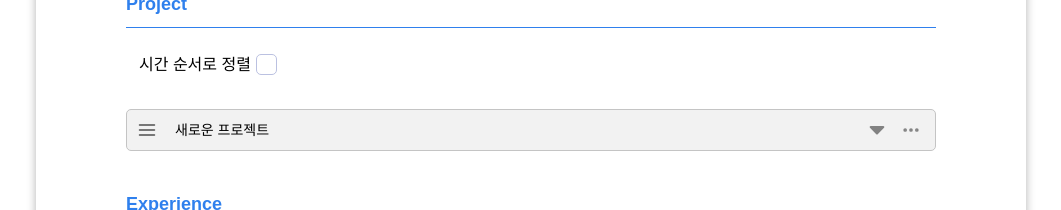
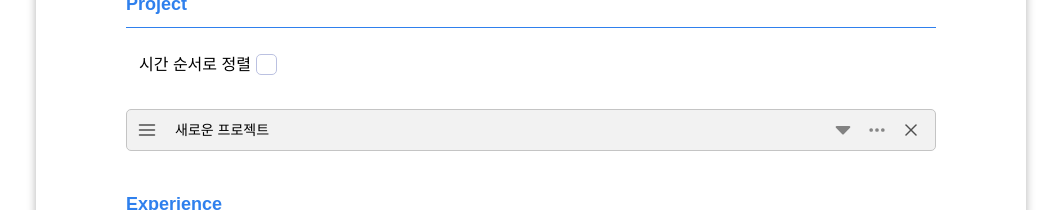
Before and after one commit to weniv/MAKE-RE, a React (Create React App) app: page / in a window 1280 px wide. Shown: the part 1380-1590 px from the top of the page, without its empty margins (109-1170 px from the left). Built offline with nearby package versions, Linux system fonts and the light colour scheme.

Commit message:
feat: 프로젝트 삭제 기능 추가

```diff
--- a/src/components/Project/ProjectInput.jsx
+++ b/src/components/Project/ProjectInput.jsx
@@ -72,7 +72,13 @@ export default function ProjectInput({ resumeData, setResumeData }) {
         {project &&
           project.map((el) => (
             <div className={styles.cont}>
-              <ProjectHeader id={el.id} handleAdd={handleAdd} click={click} />
+              <ProjectHeader
+                id={el.id}
+                handleAdd={handleAdd}
+                click={click}
+                proejct={project}
+                setProject={setProject}
+              />
               {isDrop && dropId == el.id ? (
                 <form id={el.id} className={styles.inputWrap}>
                   <ProjectTitle
--- a/src/components/Project/ProjectInput.module.css
+++ b/src/components/Project/ProjectInput.module.css
@@ -66,11 +66,16 @@ form.inputWrap {
 
 .projectHeader .downBtn {
   background-image: url('/public/images/polygon-down.svg');
-  right: 48px;
+  right: 82px;
 }
 
 .projectHeader .moreBtn {
   background-image: url('/public/images/more-horizontal.svg');
+  right: 48px;
+}
+
+.projectHeader .delBtn {
+  background-image: url('/public/images/delete-icon.svg');
   right: 14px;
 }
 
--- a/src/components/Project/components/ProjectHeader.jsx
+++ b/src/components/Project/components/ProjectHeader.jsx
@@ -1,7 +1,17 @@
 import React from 'react'
 import styles from '../ProjectInput.module.css'
 
-export default function ProjectHeader({ id, handleAdd, click }) {
+export default function ProjectHeader({
+  id,
+  handleAdd,
+  click,
+  proejct,
+  setProject,
+}) {
+  const handleDelete = (id) => {
+    setProject(proejct.filter((el) => el.id !== parseInt(id)))
+  }
+
   return (
     <div className={styles.projectHeader}>
       <button type="button" className={styles.menuBtn}></button>
@@ -17,6 +27,12 @@ export default function ProjectHeader({ id, handleAdd, click }) {
         className={styles.moreBtn}
         onClick={handleAdd}
       ></button>
+      <button
+        id={id}
+        type="button"
+        className={styles.delBtn}
+        onClick={(e) => handleDelete(e.target.id)}
+      ></button>
     </div>
   )
 }
```
